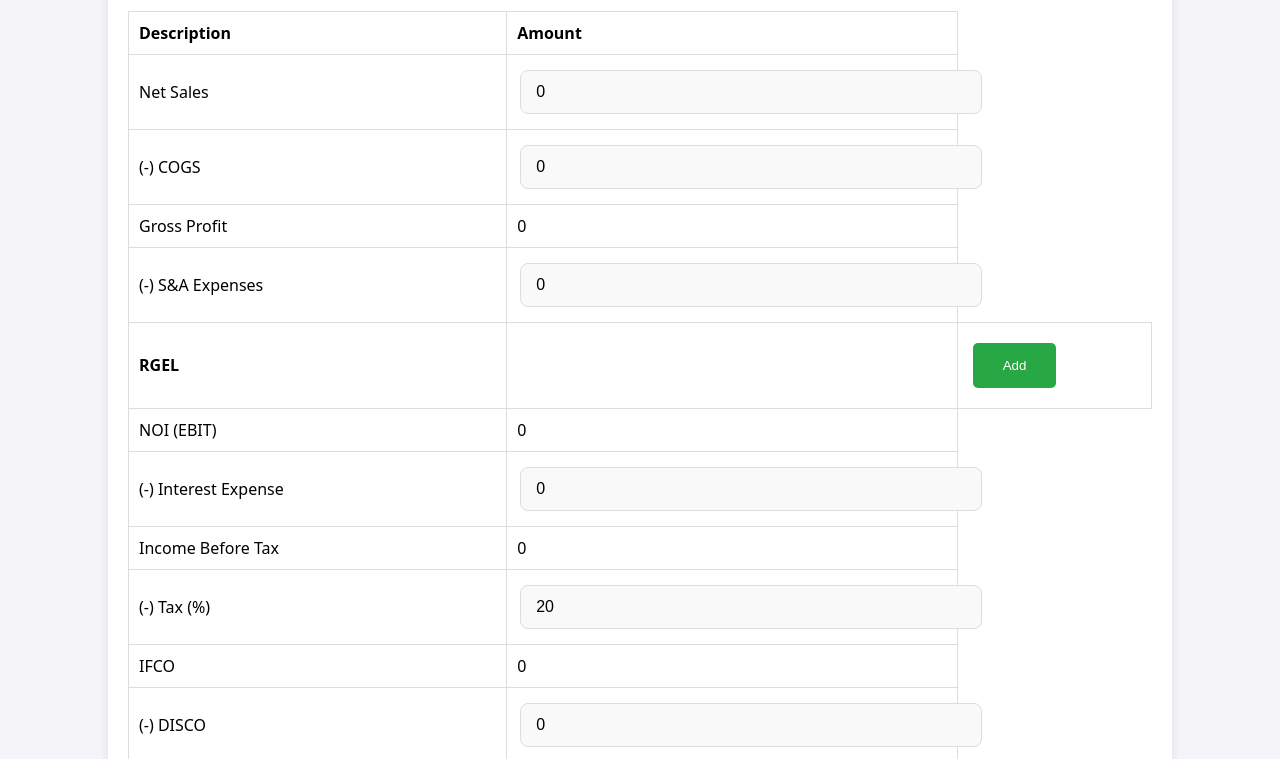
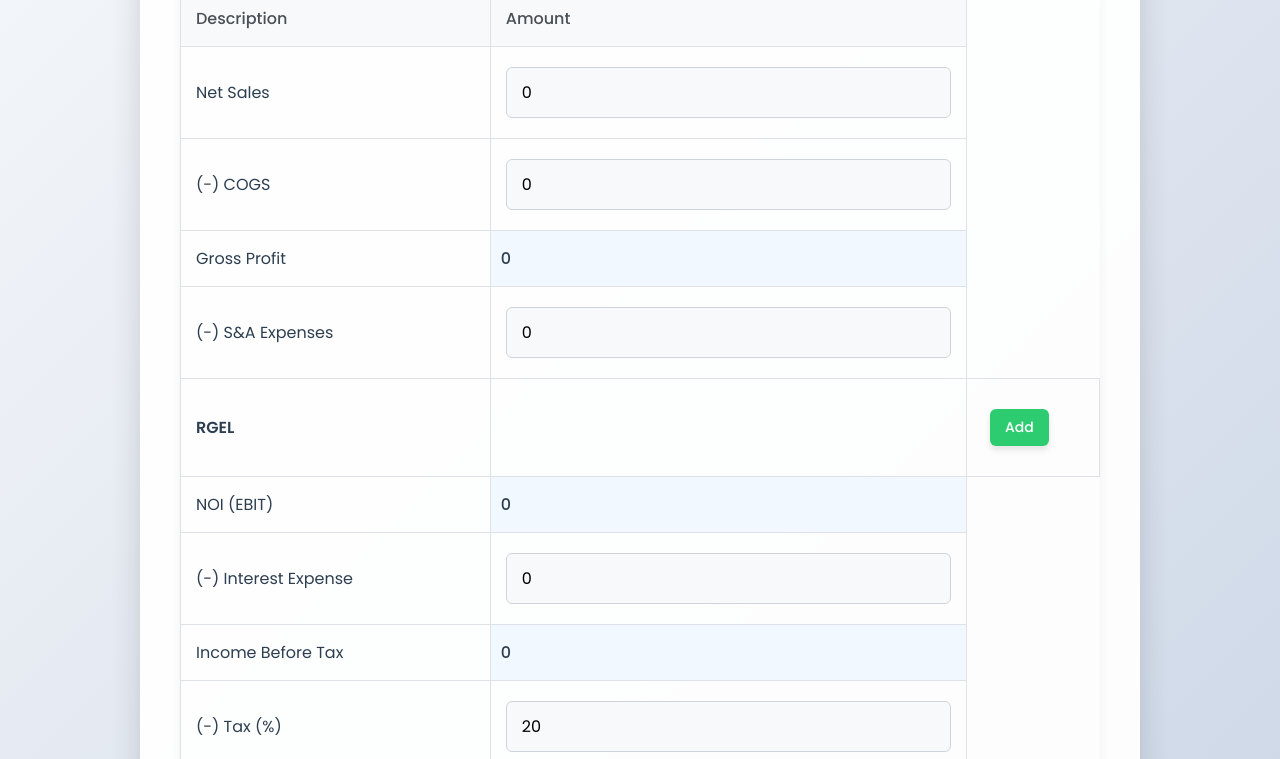
Before and after one commit to FahmyInTech/income-statement-demo, a plain HTML site: page is.html in a window 1280 px wide. Shown: the part 168-927 px from the top of the page. Drawn offline with Linux system fonts and the light colour scheme.

Commit message:
Update is.html

```diff
--- a/is.html
+++ b/is.html
@@ -4,7 +4,172 @@
   <meta charset="UTF-8">
   <meta name="viewport" content="width=device-width, initial-scale=1.0">
   <title>Income Statement</title>
-  <link rel="stylesheet" href="style.css">
+  <link href="https://fonts.googleapis.com/css2?family=Poppins:wght@400;500;600&display=swap" rel="stylesheet">
+  <style>
+    * {
+      margin: 0;
+      padding: 0;
+      box-sizing: border-box;
+    }
+
+    body {
+      font-family: "Poppins", sans-serif;
+      background: linear-gradient(135deg, #f5f7fa 0%, #c3cfe2 100%);
+      color: #2c3e50;
+      min-height: 100vh;
+      padding: 40px 0;
+    }
+
+    .container {
+      background: rgba(255, 255, 255, 0.95);
+      padding: 40px;
+      border-radius: 12px;
+      box-shadow: 0 10px 30px rgba(0, 0, 0, 0.15);
+      max-width: 1000px;
+      width: 90%;
+      margin: 0 auto;
+      position: relative;
+      overflow: hidden;
+    }
+
+    .container::before {
+      content: "";
+      position: absolute;
+      top: 0;
+      left: 0;
+      width: 100%;
+      height: 5px;
+      background: linear-gradient(90deg, #4a6fa5, #6a8caf, #4a6fa5);
+    }
+
+    h1 {
+      text-align: center;
+      color: #4a6fa5;
+      font-size: 2rem;
+      margin-bottom: 30px;
+      font-weight: 600;
+    }
+
+    table {
+      width: 100%;
+      border-collapse: collapse;
+      margin-top: 25px;
+      box-shadow: 0 2px 10px rgba(0, 0, 0, 0.05);
+    }
+
+    table th {
+      background-color: #f8f9fa;
+      color: #495057;
+      font-weight: 500;
+      padding: 15px;
+      text-align: left;
+      border: 1px solid #dee2e6;
+    }
+
+    table td {
+      padding: 15px;
+      text-align: left;
+      border: 1px solid #dee2e6;
+      transition: background-color 0.2s;
+    }
+
+    table tr:hover td {
+      background-color: #f8f9fa;
+    }
+
+    input[type="number"],
+    input[type="text"] {
+      width: 100%;
+      padding: 12px 15px;
+      margin: 5px 0;
+      border: 1px solid #ced4da;
+      border-radius: 6px;
+      font-size: 16px;
+      background-color: #f8f9fa;
+      transition: all 0.3s ease;
+      font-family: "Poppins", sans-serif;
+    }
+
+    button {
+      padding: 12px 25px;
+      margin: 15px 8px;
+      background-color: #4a6fa5;
+      color: white;
+      border: none;
+      border-radius: 6px;
+      cursor: pointer;
+      font-weight: 500;
+      transition: all 0.3s ease;
+      box-shadow: 0 4px 6px rgba(0, 0, 0, 0.1);
+      font-family: "Poppins", sans-serif;
+    }
+
+    button:hover {
+      background-color: #3a5a80;
+      transform: translateY(-2px);
+      box-shadow: 0 6px 12px rgba(0, 0, 0, 0.15);
+    }
+
+    button.remove-btn {
+      background-color: #e74c3c;
+      padding: 8px 15px;
+      font-size: 14px;
+    }
+
+    button.remove-btn:hover {
+      background-color: #c0392b;
+    }
+
+    button.expand-btn {
+      background-color: #2ecc71;
+      padding: 8px 15px;
+      font-size: 14px;
+    }
+
+    button.expand-btn:hover {
+      background-color: #27ae60;
+    }
+
+    #grossProfit, #noi, #incomeBeforeTax, #ifco, #netIncome, #epsResult {
+      font-weight: 500;
+      color: #2c3e50;
+      background-color: #f1f8ff;
+      padding: 10px;
+      border-radius: 4px;
+    }
+
+    .home-link {
+      display: block;
+      text-align: center;
+      margin-top: 20px;
+      color: #4a6fa5;
+      text-decoration: none;
+      font-weight: 500;
+      transition: color 0.3s;
+    }
+
+    .home-link:hover {
+      color: #3a5a80;
+    }
+
+    @media screen and (max-width: 768px) {
+      .container {
+        width: 95%;
+        padding: 20px;
+      }
+
+      table th, table td {
+        padding: 10px 8px;
+        font-size: 14px;
+      }
+
+      button {
+        padding: 10px 20px;
+        width: 100%;
+        margin: 10px 0;
+      }
+    }
+  </style>
 </head>
 <body>
   <div class="container">
@@ -90,6 +255,7 @@
     </table>
     <button onclick="calculate()">Calculate</button>
     <button onclick="resetFields()">Reset</button>
+    <a href="index _home.html" class="home-link">Back to Home</a>
   </div>
   <script src="script.js"></script>
 </body>
```
